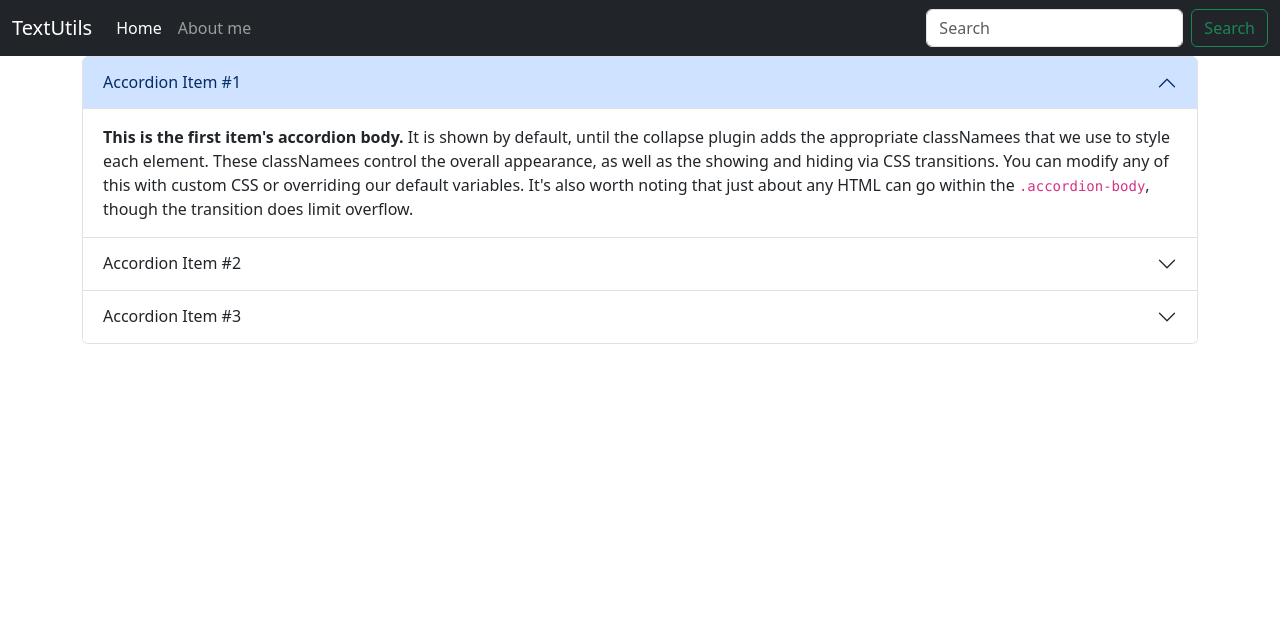
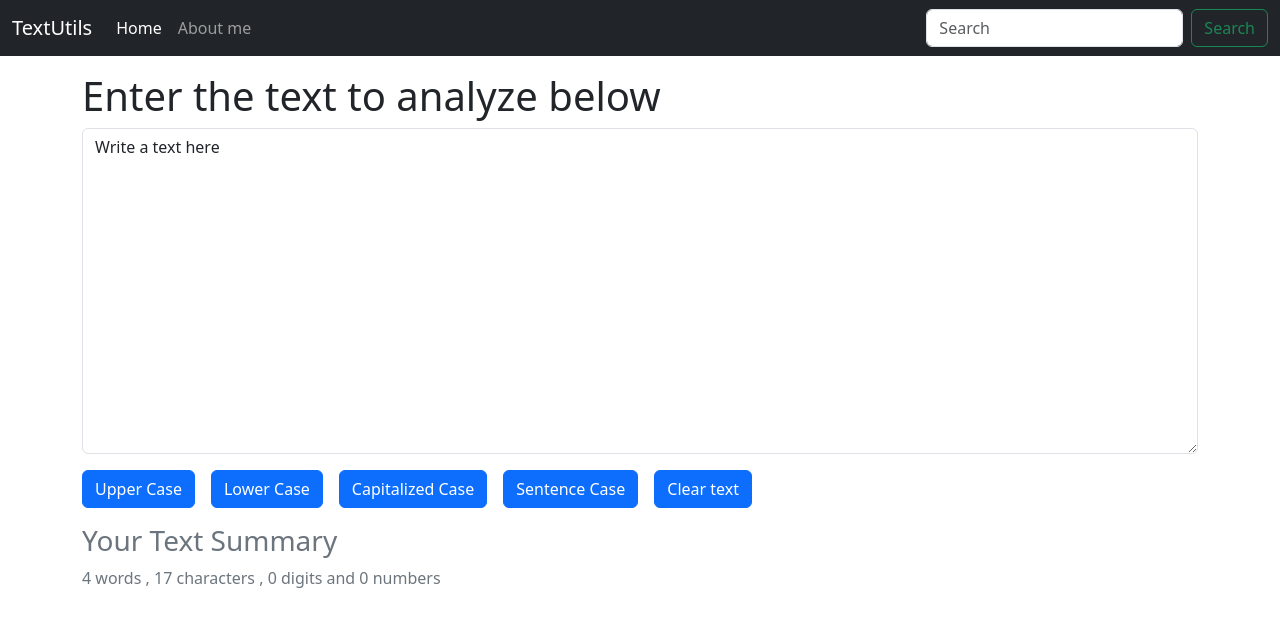
Before and after one commit to Akshit92-MSIxD/React-TextUtils, a React (Create React App) app: page / in a window 1280 px wide. Shown: the top 626 px of the page. Built offline with nearby package versions, Linux system fonts and the light colour scheme.

Commit message:
added About Component + Dark Mode

```diff
--- a/src/App.js
+++ b/src/App.js
@@ -1,17 +1,16 @@
 import React from 'react'
-import logo from './logo.svg';
 import './App.css';
 import Navbar from './components/Navbar';
-// import TextForm from './components/TextForm';
-import About from './components/About';
+import TextForm from './components/TextForm';
+// import About from './components/About';
 
 
 function App() {
   return (
     <>
  <Navbar title="TextUtils" about = "About me"/>
- {/* <TextForm heading="Enter the text to analyze below" /> */}
-       <About/>
+ <TextForm heading="Enter the text to analyze below" />
+  {/* <About/> */}
   </>
 
   );
--- a/src/components/About.js
+++ b/src/components/About.js
@@ -1,48 +1,92 @@
-import React from 'react'
+import React , {useState} from 'react'
+
 
 export default function About() {
+
+  const[text,setText] = useState("Enable Dark Mode");
+  const[bClass,setbClass] = useState("btn btn-dark my-2");
+
+  const[myStyle,setmyStyle] = useState({
+    color : 'black',
+    backgroundColor : 'white',
+    transition : 'color 0.5s ease , background-color 0.5s ease'
+ })
+
+  const handleMode = ()=>{
+
+    if(myStyle.color === "black")
+    {
+          setmyStyle({
+            color : 'white',
+            backgroundColor : 'black',
+            transition : 'color 0.5s ease , background-color 0.5s ease'
+          })
+
+          setText("Disable Dark Mode");
+          setbClass("btn btn-light my-2");
+    }
+    else{
+
+        setmyStyle({
+          color : 'black',
+          backgroundColor : 'white',
+          transition : 'color 0.5s ease , background-color 0.5s ease'
+        })
+        setText("Enable Dark Mode");
+        setbClass("btn btn-dark my-2");
+    }
+
+
+
+  }
+
   return (
-    <div className='container'>
-
-                    <div className="accordion" id="accordionExample">
-            <div className="accordion-item">
-                <h2 className="accordion-header">
-                <button className="accordion-button" type="button" data-bs-toggle="collapse" data-bs-target="#collapseOne" aria-expanded="true" aria-controls="collapseOne">
+    <div className='container' style={myStyle}>
+      <h1 className="my-3">About us</h1>
+<div className="accordion" id="accordionPanelsStayOpenExample" style={myStyle}>
+  <div className="accordion-item" style={myStyle}>
+    <h2 className="accordion-header" style={myStyle}>
+      <button className="accordion-button" type="button" data-bs-toggle="collapse" style={myStyle} data-bs-target="#panelsStayOpen-collapseOne" aria-expanded="true" aria-controls="panelsStayOpen-collapseOne">
         Accordion Item #1
       </button>
     </h2>
-                <div id="collapseOne" className="accordion-collapse collapse show" data-bs-parent="#accordionExample">
+    <div id="panelsStayOpen-collapseOne" className="accordion-collapse collapse show" style={myStyle}>
       <div className="accordion-body">
-                    <strong>This is the first item's accordion body.</strong> It is shown by default, until the collapse plugin adds the appropriate classNamees that we use to style each element. These classNamees control the overall appearance, as well as the showing and hiding via CSS transitions. You can modify any of this with custom CSS or overriding our default variables. It's also worth noting that just about any HTML can go within the <code>.accordion-body</code>, though the transition does limit overflow.
+        <strong>This is the first item's accordion body.</strong> It is shown by default, until the collapse plugin adds the appropriate classes that we use to style each element. These classes control the overall appearance, as well as the showing and hiding via CSS transitions. You can modify any of this with custom CSS or overriding our default variables. It's also worth noting that just about any HTML can go within the <code>.accordion-body</code>, though the transition does limit overflow.
       </div>
     </div>
   </div>
   <div className="accordion-item">
     <h2 className="accordion-header">
-                <button className="accordion-button collapsed" type="button" data-bs-toggle="collapse" data-bs-target="#collapseTwo" aria-expanded="false" aria-controls="collapseTwo">
+      <button className="accordion-button collapsed" type="button" data-bs-toggle="collapse" style={myStyle} data-bs-target="#panelsStayOpen-collapseTwo" aria-expanded="false" aria-controls="panelsStayOpen-collapseTwo">
         Accordion Item #2
       </button>
     </h2>
-                <div id="collapseTwo" className="accordion-collapse collapse" data-bs-parent="#accordionExample">
+    <div id="panelsStayOpen-collapseTwo" className="accordion-collapse collapse" style={myStyle}>
       <div className="accordion-body">
-                    <strong>This is the second item's accordion body.</strong> It is hidden by default, until the collapse plugin adds the appropriate classNamees that we use to style each element. These classNamees control the overall appearance, as well as the showing and hiding via CSS transitions. You can modify any of this with custom CSS or overriding our default variables. It's also worth noting that just about any HTML can go within the <code>.accordion-body</code>, though the transition does limit overflow.
+        <strong>This is the second item's accordion body.</strong> It is hidden by default, until the collapse plugin adds the appropriate classes that we use to style each element. These classes control the overall appearance, as well as the showing and hiding via CSS transitions. You can modify any of this with custom CSS or overriding our default variables. It's also worth noting that just about any HTML can go within the <code>.accordion-body</code>, though the transition does limit overflow.
       </div>
     </div>
   </div>
-            <div className="accordion-item">
+  <div className="accordion-item" style={myStyle}>
     <h2 className="accordion-header">
-                <button className="accordion-button collapsed" type="button" data-bs-toggle="collapse" data-bs-target="#collapseThree" aria-expanded="false" aria-controls="collapseThree">
+      <button className="accordion-button collapsed" type="button" data-bs-toggle="collapse" style={myStyle} data-bs-target="#panelsStayOpen-collapseThree" aria-expanded="false" aria-controls="panelsStayOpen-collapseThree">
         Accordion Item #3
       </button>
     </h2>
-                <div id="collapseThree" className="accordion-collapse collapse" data-bs-parent="#accordionExample">
+    <div id="panelsStayOpen-collapseThree" className="accordion-collapse collapse">
       <div className="accordion-body">
-                    <strong>This is the third item's accordion body.</strong> It is hidden by default, until the collapse plugin adds the appropriate classNamees that we use to style each element. These classNamees control the overall appearance, as well as the showing and hiding via CSS transitions. You can modify any of this with custom CSS or overriding our default variables. It's also worth noting that just about any HTML can go within the <code>.accordion-body</code>, though the transition does limit overflow.
+        <strong>This is the third item's accordion body.</strong> It is hidden by default, until the collapse plugin adds the appropriate classes that we use to style each element. These classes control the overall appearance, as well as the showing and hiding via CSS transitions. You can modify any of this with custom CSS or overriding our default variables. It's also worth noting that just about any HTML can go within the <code>.accordion-body</code>, though the transition does limit overflow.
       </div>
     </div>
   </div>
 </div>
 
+    <div className="container">
+
+      <button className={bClass} onClick={handleMode}>{text}</button>
+
+    </div>
     </div>
   )
 }
--- a/src/components/TextForm.js
+++ b/src/components/TextForm.js
@@ -108,7 +108,7 @@ export default function TextForm(props) {
 
   <div className="container my-3">
    <h3 className="text-secondary">Your Text Summary</h3>
-   <p className="text-secondary"> {text.split(/[a-zA-Z]+/g).length-1} words , {text.trim().length} characters and {text.match(/[0-9]+/g)!=null ? text.match(/[0-9]+/g).length : 0} numbers </p>
+   <p className="text-secondary"> {text.split(/\w+/g).length-1} words , {text.trim().length} characters , {text.match(/\d/g) == null ? 0 : text.match(/\d/g).length} digits and {text.match(/[0-9]+/g)!=null ? text.match(/[0-9]+/g).length : 0} numbers </p>
 
   </div>
 
```
Lines whose indentation alone changed are shown as unchanged.
